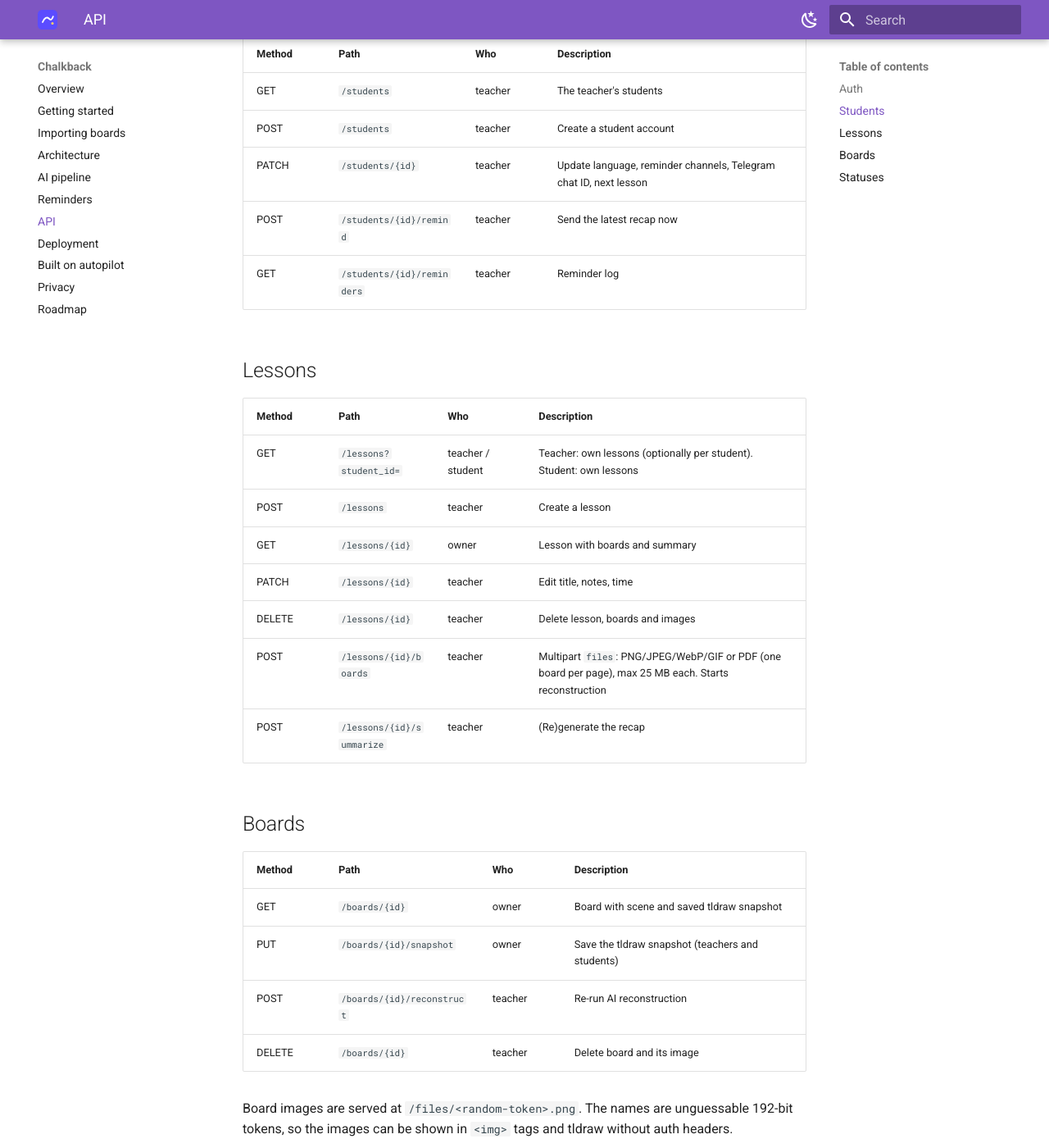
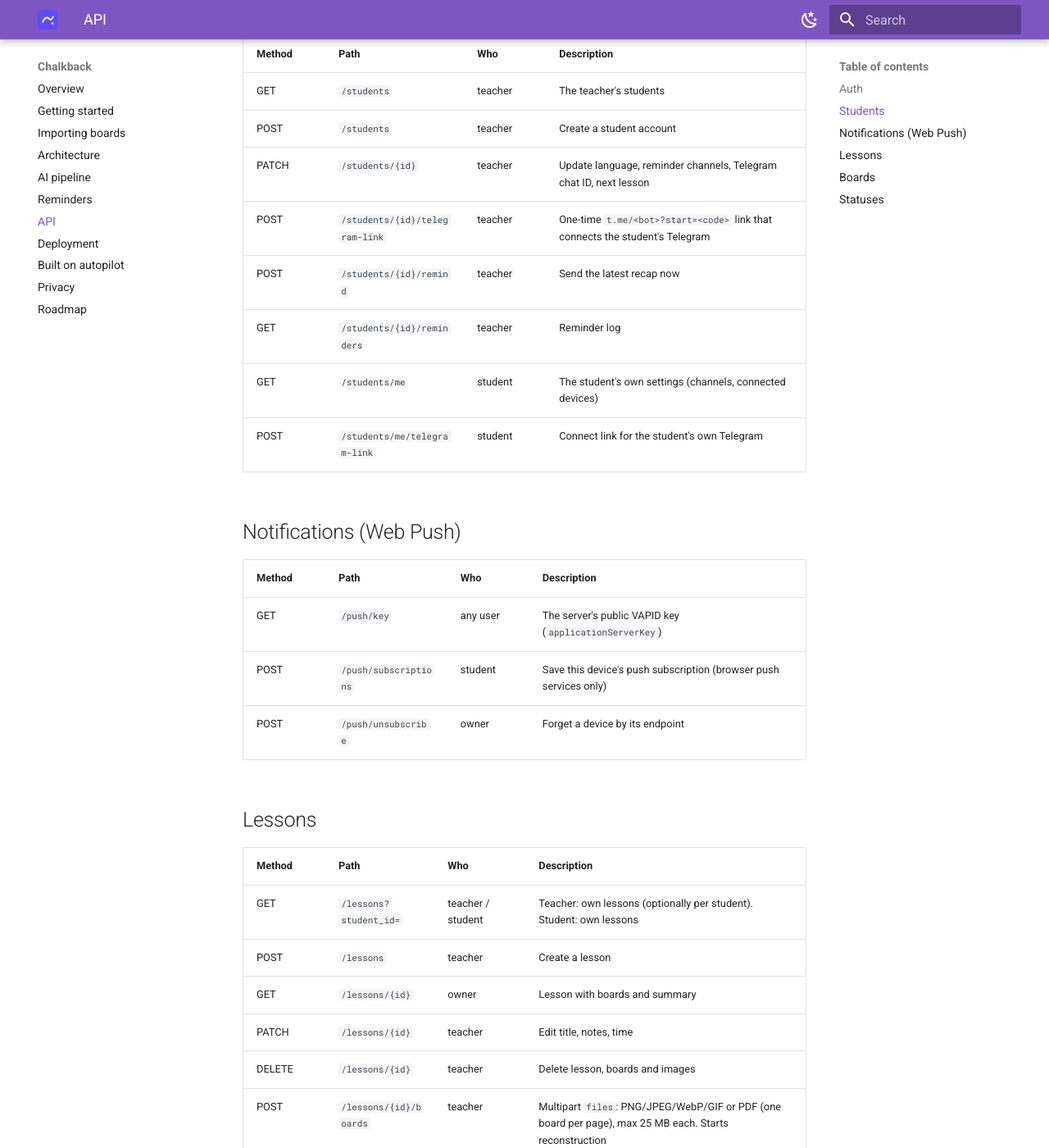
Before and after one commit to Durapix/chalkback, an MkDocs documentation site: the page built from docs/api.md, in a window 1280 px wide and 1400 px high, scrolled down 594 px. Shown: the whole window at 82% size. Built offline with MkDocs 1.6.1 and Material for MkDocs 9.7.7, drawn with Linux system fonts in a browser that asks for light colours.

Commit message:
docs: bring docs up to date before v0.3.0
- API README: real module list (app/ai/scene.py never existed; 8 newer
  modules were missing)
- architecture: Alembic instead of create_all, push_subscriptions table,
  browser push services in the diagram
- API docs: Telegram link, /students/me and /push endpoints
- README, landing, docs index: reminders by email, Telegram or notification
- changelog: the caching fixes (PRs 22, 23, 25)

Co-Authored-By: Claude Opus 5.5 <noreply@anthropic.com>

```diff
--- a/docs/api.md
+++ b/docs/api.md
@@ -19,8 +19,19 @@ at `/openapi.json`.
 | GET | `/students` | teacher | The teacher's students |
 | POST | `/students` | teacher | Create a student account |
 | PATCH | `/students/{id}` | teacher | Update language, reminder channels, Telegram chat ID, next lesson |
+| POST | `/students/{id}/telegram-link` | teacher | One-time `t.me/<bot>?start=<code>` link that connects the student's Telegram |
 | POST | `/students/{id}/remind` | teacher | Send the latest recap now |
 | GET | `/students/{id}/reminders` | teacher | Reminder log |
+| GET | `/students/me` | student | The student's own settings (channels, connected devices) |
+| POST | `/students/me/telegram-link` | student | Connect link for the student's own Telegram |
+
+## Notifications (Web Push)
+
+| Method | Path | Who | Description |
+|---|---|---|---|
+| GET | `/push/key` | any user | The server's public VAPID key (`applicationServerKey`) |
+| POST | `/push/subscriptions` | student | Save this device's push subscription (browser push services only) |
+| POST | `/push/unsubscribe` | owner | Forget a device by its endpoint |
 
 ## Lessons
 
```
Also changed, not shown: CHANGELOG.md (+6 -0 lines), README.md (+1 -1 lines), api/README.md (+11 -5 lines), docs/ai-pipeline.md (+1 -1 lines), docs/architecture.md (+4 -2 lines), docs/index.md (+2 -2 lines), 1 other file.
